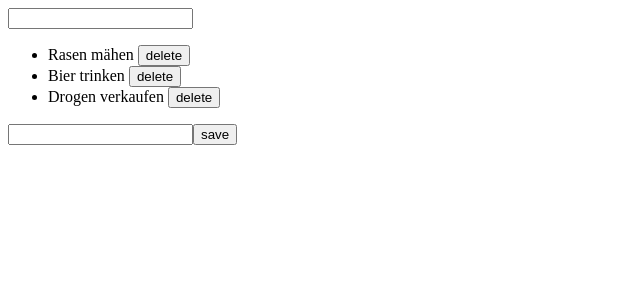
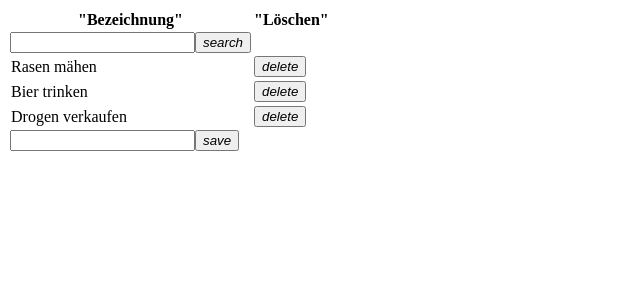
Before and after one commit to Marehno/Todo, an Angular app: page / in a window 1280 px wide. Shown: the top 300 px of the page, without its empty margins (0-640 px from the left). Built offline with nearby package versions, Linux system fonts and the light colour scheme.

Commit message:
Fertig gestellt, Hübsch gemacht

```diff
--- a/src/app/component/list/list.component.html
+++ b/src/app/component/list/list.component.html
@@ -1,8 +1,42 @@
-<input [(ngModel)]="suchinhalt">
-<ul>
-  <li *ngFor="let to of Todos" (click)="toggle(to) " [class.fertig]="to.done">
-    {{ to.label }}    <button (click)="delete(to)"> delete </button>
-  </li>
-</ul>
-<input [(ngModel)]="newTodo.label">
-<button (click)="save()"> save </button>
+<table class="table table-dark">
+  <input [(ngModel)]="suchinhalt">
+  <button class="btn btn-danger">
+    <i class="material-icons">
+      search
+    </i>
+  </button>
+  <thead>
+    <tr>
+      <th>
+        "Bezeichnung"
+      </th>
+      <th>
+        "Löschen"
+      </th>
+    </tr>
+
+  </thead>
+  <tbody >
+    <tr *ngFor="let to of Todos" (click)="toggle(to) " [class.fertig]="to.done">
+      <td>
+        {{ to.label }}
+      </td>
+      <td>
+        <button (click)="delete(to)" class="btn btn-danger">
+          <i class="material-icons">
+            delete
+          </i>
+        </button>
+      </td>
+      <td>
+
+      </td>
+    </tr>
+  </tbody>
+  <input [(ngModel)]="newTodo.label">
+  <button (click)="save()" class="btn btn-danger">
+    <i class="material-icons">
+      save
+    </i>
+  </button>
+</table>
```
